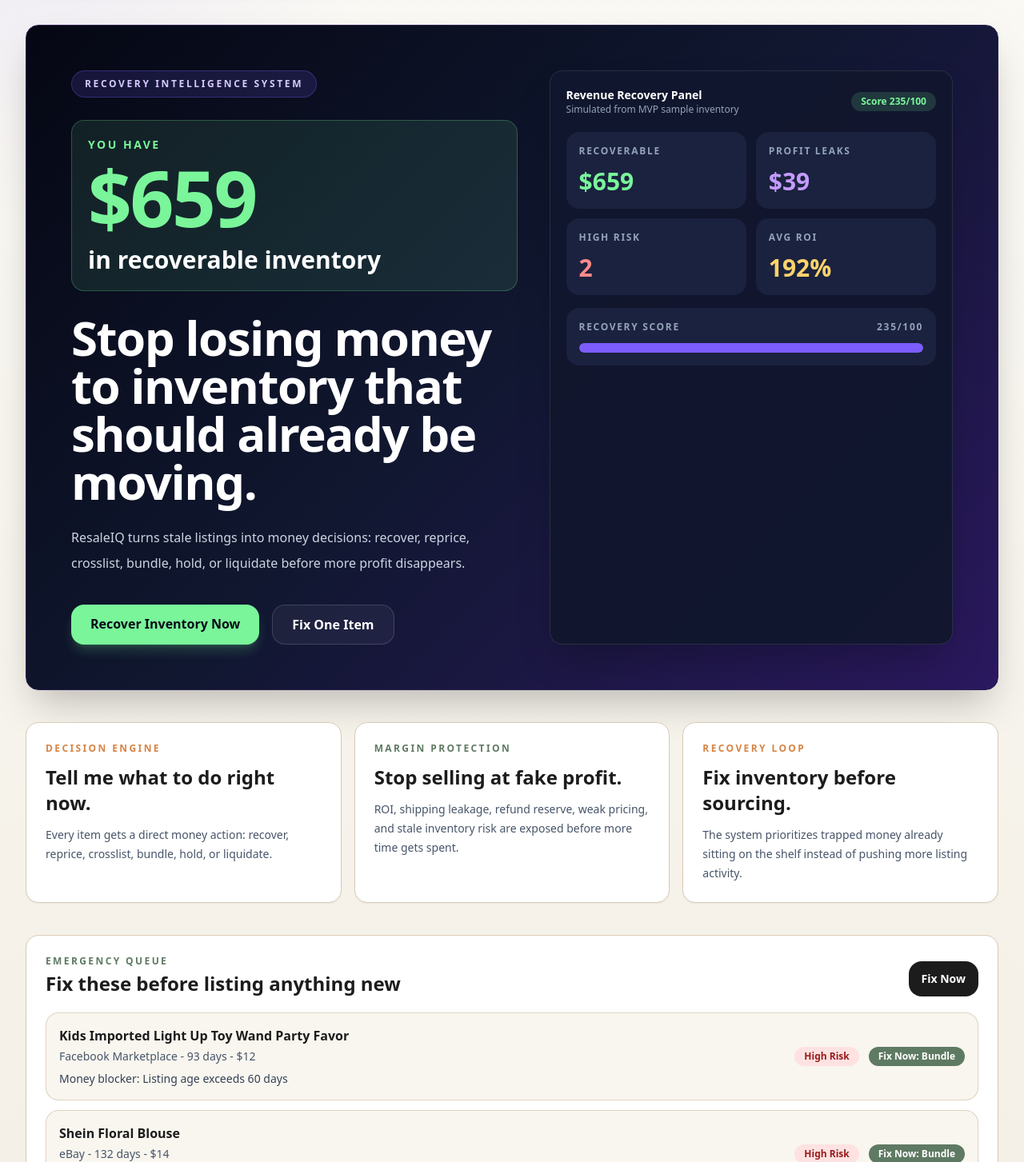
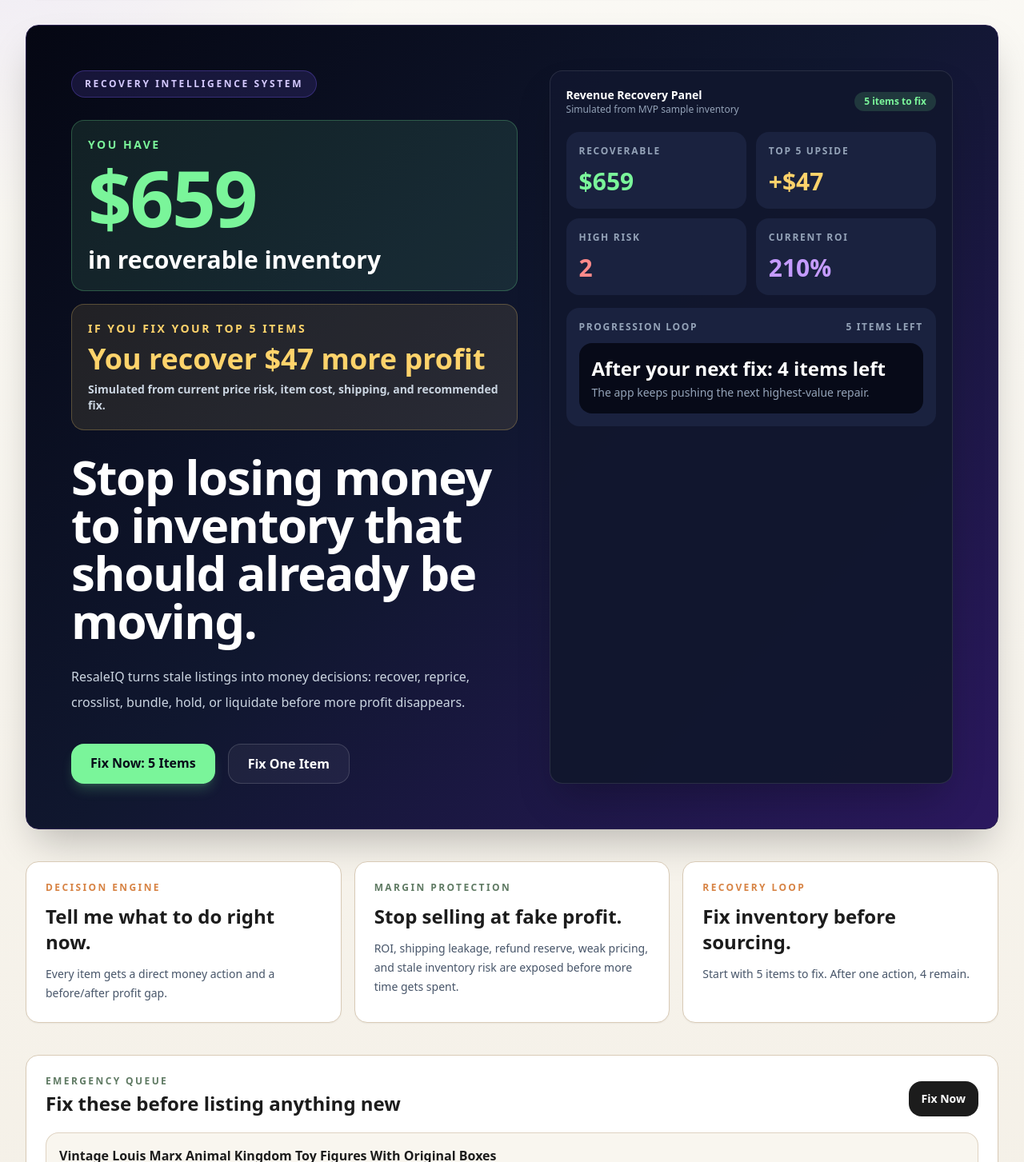
Before and after one commit to RejectedDope/ResaleIQ, a Next.js app: page / in a window 1280 px wide. Shown: the part 237-1690 px from the top of the page at 80% size. Built offline with nearby package versions, Linux system fonts and the light colour scheme.

Commit message:
Add top five recovery impact to homepage

```diff
--- a/app/page.tsx
+++ b/app/page.tsx
@@ -2,23 +2,67 @@ import { RiskBadge } from '@/components/RiskBadge';
 import { analyzeListing } from '@/lib/listingGenerator';
 import { sampleInventory } from '@/lib/sampleData';
 
+type InventoryItem = (typeof sampleInventory)[number];
+
+function baseProfit(item: InventoryItem, price: number) {
+  return price + item.shippingCharged - item.purchaseCost - item.shippingPaid;
+}
+
+function currentOutcome(item: InventoryItem, riskScore: number) {
+  const riskDiscount = Math.min(0.3, riskScore * 0.003);
+  const currentPrice = item.targetSalePrice * (1 - riskDiscount);
+  const profit = baseProfit(item, currentPrice);
+  return {
+    price: currentPrice,
+    profit,
+    roi: Math.round((profit / Math.max(item.purchaseCost, 1)) * 100),
+  };
+}
+
+function fixedOutcome(item: InventoryItem, action: string, riskScore: number) {
+  const current = currentOutcome(item, riskScore);
+  const liftByAction: Record<string, number> = {
+    Relist: 0.08,
+    Reprice: 0.06,
+    Crosslist: 0.1,
+    Bundle: 0.12,
+    Hold: 0.03,
+    'Donate/Liquidate': 0.04,
+  };
+  const lift = liftByAction[action] ?? 0.06;
+  const newPrice = Math.min(item.targetSalePrice * 1.12, current.price + item.targetSalePrice * lift);
+  const profit = baseProfit(item, newPrice);
+  return {
+    price: newPrice,
+    profit,
+    roi: Math.round((profit / Math.max(item.purchaseCost, 1)) * 100),
+    improvement: Math.max(0, profit - current.profit),
+  };
+}
+
 export default function DashboardPage() {
-  const analyses = sampleInventory.map((item) => ({ item, analysis: analyzeListing(item) }));
+  const analyses = sampleInventory.map((item) => {
+    const analysis = analyzeListing(item);
+    const current = currentOutcome(item, analysis.deadListingRisk.riskScore);
+    const fixed = fixedOutcome(item, analysis.deadListingRisk.recommendedAction, analysis.deadListingRisk.riskScore);
+    return { item, analysis, current, fixed };
+  });
   const total = analyses.length || 1;
   const highRisk = analyses.filter((row) => row.analysis.deadListingRisk.riskLevel === 'High').length;
-  const deadAlerts = analyses.filter((row) => row.analysis.deadListingRisk.riskScore >= 60).length;
   const recoverableRevenue = analyses.reduce((sum, row) => sum + row.item.targetSalePrice, 0);
   const profitLeaks = analyses.reduce((sum, row) => sum + (row.item.listingAgeDays > 60 ? row.item.targetSalePrice * 0.15 : 0), 0);
-  const avgRoi = Math.round(
-    analyses.reduce((sum, row) => sum + ((row.item.targetSalePrice - row.item.purchaseCost - row.item.shippingPaid) / Math.max(row.item.purchaseCost, 1)) * 100, 0) / total,
-  );
+  const avgRoi = Math.round(analyses.reduce((sum, row) => sum + row.current.roi, 0) / total);
   const recoveryScore = Math.round(
     analyses.reduce(
       (sum, row) => sum + (row.analysis.complianceScore + row.analysis.profitScore + row.analysis.visibilityScore - row.analysis.deadListingRisk.riskScore / 2),
       0,
     ) / total,
   );
-  const urgent = [...analyses].sort((a, b) => b.analysis.deadListingRisk.riskScore - a.analysis.deadListingRisk.riskScore).slice(0, 4);
+  const urgent = [...analyses].sort((a, b) => b.fixed.improvement - a.fixed.improvement).slice(0, 4);
+  const topFive = [...analyses].sort((a, b) => b.fixed.improvement - a.fixed.improvement).slice(0, 5);
+  const topFiveRecovery = topFive.reduce((sum, row) => sum + row.fixed.improvement, 0);
+  const itemsToFix = analyses.filter((row) => row.analysis.deadListingRisk.riskScore >= 30).length;
+  const itemsLeftAfterFirstFix = Math.max(0, itemsToFix - 1);
 
   return (
     <section className="space-y-10">
@@ -33,6 +77,11 @@ export default function DashboardPage() {
               <p className="mt-2 text-6xl font-black leading-none tracking-tight text-[#7AF59A] md:text-8xl">${recoverableRevenue.toFixed(0)}</p>
               <p className="mt-3 text-2xl font-extrabold text-white md:text-3xl">in recoverable inventory</p>
             </div>
+            <div className="mt-4 rounded-2xl border border-[#FFD36B]/25 bg-[#FFD36B]/10 p-5">
+              <p className="text-sm font-extrabold uppercase tracking-[0.18em] text-[#FFD36B]">If you fix your top 5 items</p>
+              <p className="mt-2 text-4xl font-black text-[#FFD36B]">You recover ${topFiveRecovery.toFixed(0)} more profit</p>
+              <p className="mt-2 text-sm font-semibold text-slate-300">Simulated from current price risk, item cost, shipping, and recommended fix.</p>
+            </div>
             <h1 className="mt-7 max-w-3xl text-4xl font-extrabold leading-[1.02] tracking-tight md:text-6xl">
               Stop losing money to inventory that should already be moving.
             </h1>
@@ -41,7 +90,7 @@ export default function DashboardPage() {
             </p>
             <div className="mt-9 flex flex-wrap gap-4">
               <a href="/dead-listings" className="rounded-2xl bg-[#7AF59A] px-6 py-3 font-extrabold text-[#070A18] shadow-lg shadow-[#7AF59A]/20 hover:bg-[#64DD83]">
-                Recover Inventory Now
+                Fix Now: {itemsToFix} Items
               </a>
               <a href="/analyze" className="rounded-2xl border border-white/15 bg-white/5 px-6 py-3 font-extrabold text-white hover:bg-white/10">
                 Fix One Item
@@ -55,7 +104,7 @@ export default function DashboardPage() {
                 <p className="text-sm font-bold">Revenue Recovery Panel</p>
                 <p className="text-xs text-slate-400">Simulated from MVP sample inventory</p>
               </div>
-              <div className="rounded-full bg-[#7AF59A]/15 px-3 py-1 text-xs font-extrabold text-[#7AF59A]">Score {recoveryScore}/100</div>
+              <div className="rounded-full bg-[#7AF59A]/15 px-3 py-1 text-xs font-extrabold text-[#7AF59A]">{itemsToFix} items to fix</div>
             </div>
 
             <div className="grid grid-cols-2 gap-3">
@@ -64,26 +113,27 @@ export default function DashboardPage() {
                 <p className="mt-3 text-3xl font-extrabold text-[#7AF59A]">${recoverableRevenue.toFixed(0)}</p>
               </div>
               <div className="rounded-2xl bg-[#1A223F] p-4">
-                <p className="text-xs font-bold uppercase tracking-[0.14em] text-slate-400">Profit Leaks</p>
-                <p className="mt-3 text-3xl font-extrabold text-[#C59BFF]">${profitLeaks.toFixed(0)}</p>
+                <p className="text-xs font-bold uppercase tracking-[0.14em] text-slate-400">Top 5 Upside</p>
+                <p className="mt-3 text-3xl font-extrabold text-[#FFD36B]">+${topFiveRecovery.toFixed(0)}</p>
               </div>
               <div className="rounded-2xl bg-[#1A223F] p-4">
                 <p className="text-xs font-bold uppercase tracking-[0.14em] text-slate-400">High Risk</p>
                 <p className="mt-3 text-3xl font-extrabold text-[#FF8A8A]">{highRisk}</p>
               </div>
               <div className="rounded-2xl bg-[#1A223F] p-4">
-                <p className="text-xs font-bold uppercase tracking-[0.14em] text-slate-400">Avg ROI</p>
-                <p className="mt-3 text-3xl font-extrabold text-[#FFD36B]">{avgRoi}%</p>
+                <p className="text-xs font-bold uppercase tracking-[0.14em] text-slate-400">Current ROI</p>
+                <p className="mt-3 text-3xl font-extrabold text-[#C59BFF]">{avgRoi}%</p>
               </div>
             </div>
 
             <div className="mt-4 rounded-2xl bg-[#1A223F] p-4">
               <div className="flex items-center justify-between text-xs font-bold uppercase tracking-[0.14em] text-slate-400">
-                <span>Recovery Score</span>
-                <span>{recoveryScore}/100</span>
+                <span>Progression loop</span>
+                <span>{itemsToFix} items left</span>
               </div>
-              <div className="mt-3 h-3 overflow-hidden rounded-full bg-white/10">
-                <div className="h-full rounded-full bg-[#7C5CFF]" style={{ width: `${Math.max(5, Math.min(100, recoveryScore))}%` }} />
+              <div className="mt-3 rounded-2xl bg-[#070A18] p-4">
+                <p className="text-2xl font-extrabold text-white">After your next fix: {itemsLeftAfterFirstFix} items left</p>
+                <p className="mt-1 text-sm text-slate-400">The app keeps pushing the next highest-value repair.</p>
               </div>
             </div>
           </div>
@@ -94,7 +144,7 @@ export default function DashboardPage() {
         <div className="rounded-2xl border border-tan bg-white p-6 shadow-sm">
           <p className="text-xs font-bold uppercase tracking-[0.2em] text-clay">Decision Engine</p>
           <h2 className="mt-3 text-2xl font-extrabold text-ink">Tell me what to do right now.</h2>
-          <p className="mt-3 text-sm leading-6 text-slate-600">Every item gets a direct money action: recover, reprice, crosslist, bundle, hold, or liquidate.</p>
+          <p className="mt-3 text-sm leading-6 text-slate-600">Every item gets a direct money action and a before/after profit gap.</p>
         </div>
         <div className="rounded-2xl border border-tan bg-white p-6 shadow-sm">
           <p className="text-xs font-bold uppercase tracking-[0.2em] text-sage">Margin Protection</p>
@@ -104,7 +154,7 @@ export default function DashboardPage() {
         <div className="rounded-2xl border border-tan bg-white p-6 shadow-sm">
           <p className="text-xs font-bold uppercase tracking-[0.2em] text-clay">Recovery Loop</p>
           <h2 className="mt-3 text-2xl font-extrabold text-ink">Fix inventory before sourcing.</h2>
-          <p className="mt-3 text-sm leading-6 text-slate-600">The system prioritizes trapped money already sitting on the shelf instead of pushing more listing activity.</p>
+          <p className="mt-3 text-sm leading-6 text-slate-600">Start with {itemsToFix} items to fix. After one action, {itemsLeftAfterFirstFix} remain.</p>
         </div>
       </div>
 
@@ -117,13 +167,13 @@ export default function DashboardPage() {
           <a href="/dead-listings" className="rounded-2xl bg-ink px-4 py-3 text-sm font-extrabold text-white hover:bg-[#2B185F]">Fix Now</a>
         </div>
         <div className="mt-5 grid gap-3">
-          {urgent.map(({ item, analysis }) => (
+          {urgent.map(({ item, analysis, fixed }) => (
             <div key={item.title} className="rounded-2xl border border-tan/80 bg-ivory p-4">
               <div className="flex flex-col gap-3 md:flex-row md:items-center md:justify-between">
                 <div>
                   <p className="font-bold text-ink">{item.title}</p>
                   <p className="mt-1 text-sm text-slate-600">{item.platform} - {item.listingAgeDays} days - ${item.targetSalePrice.toFixed(0)}</p>
-                  <p className="mt-2 text-sm text-slate-700">Money blocker: {analysis.deadListingRisk.topIssue}</p>
+                  <p className="mt-2 text-sm font-bold text-sage">+${fixed.improvement.toFixed(0)} more profit if you fix this</p>
                 </div>
                 <div className="flex items-center gap-3">
                   <RiskBadge level={analysis.deadListingRisk.riskLevel} />
```
